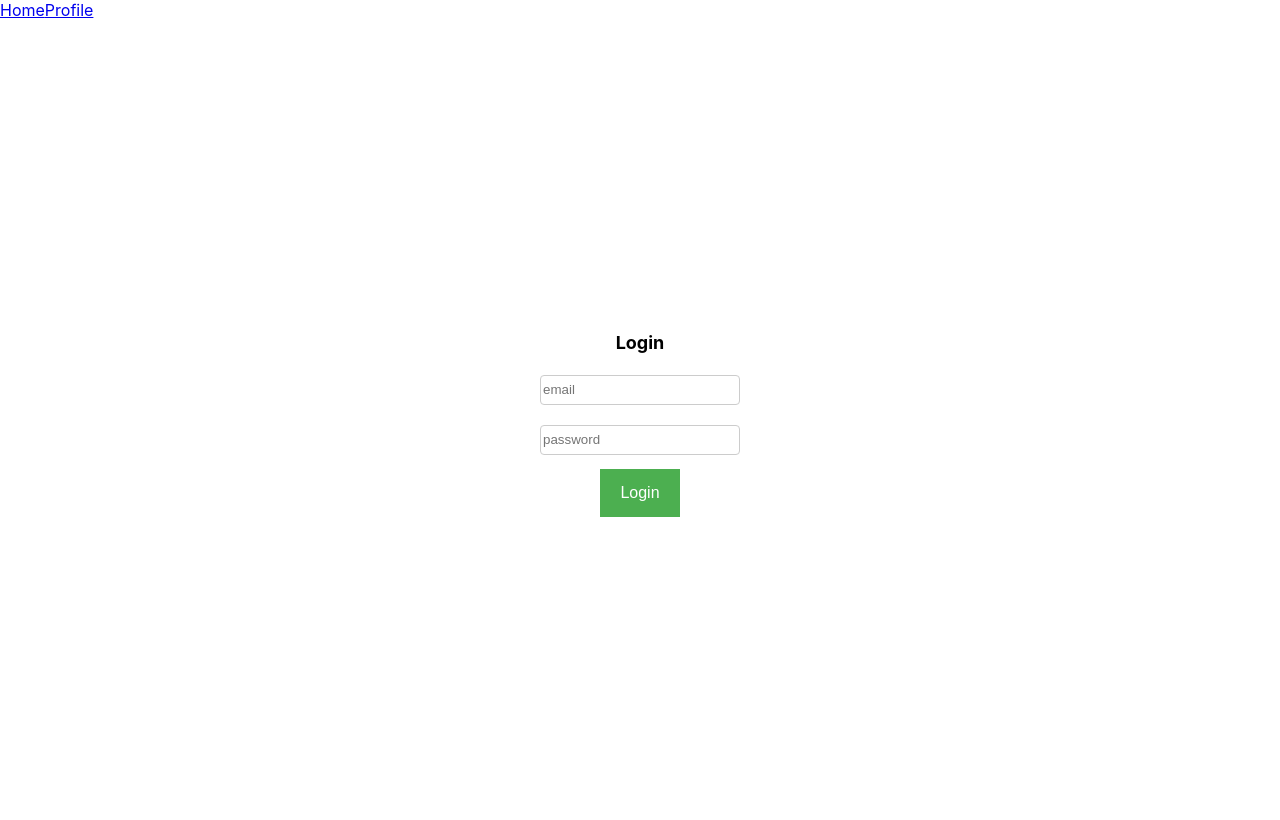
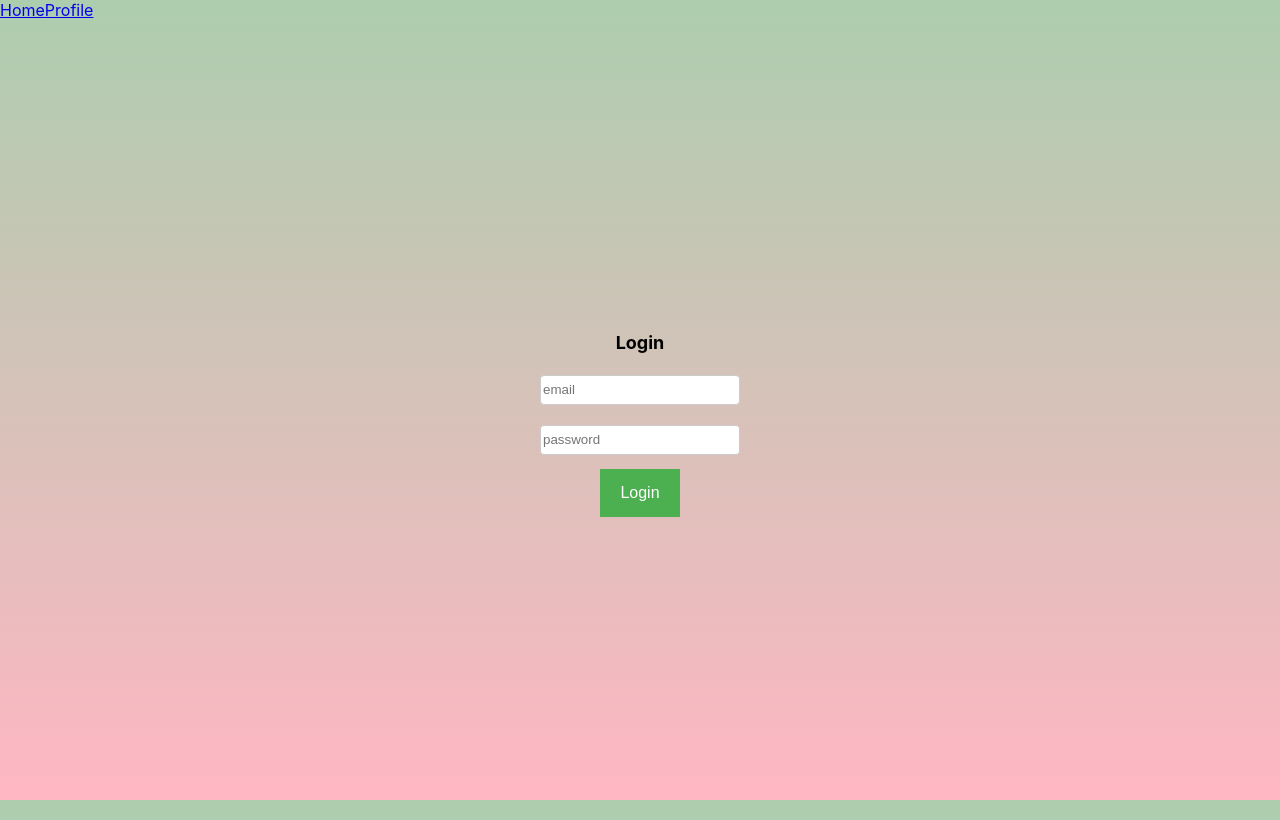
Before and after one commit to Sutteprutt1/Healthy-Thinking-GranCanaria, a React (Create React App) app: page / in a window 1280 px wide. Built offline with nearby package versions, Linux system fonts and the light colour scheme.

Commit message:
Some changed had been added

```diff
--- a/src/components/activity-card/add-button/styles.js
+++ b/src/components/activity-card/add-button/styles.js
@@ -1,7 +1,8 @@
 import styled from "styled-components";
+import { colors } from "../../globalStyles";
 
 export const Button = styled.button`
-  background-color: #4caf50;
+  background-color: ${colors.lightGreen};
   border: none;
   color: white;
   padding: 15px 20px;
--- /dev/null
+++ b/src/components/globalStyles.js
@@ -0,0 +1,25 @@
+import { createGlobalStyle } from "styled-components";
+
+// color palette
+export const colors = {
+  darkGreen: "#264653",
+  lightGreen: "#ADCDAF",
+  white: "#FFFFFF",
+  pink: "#FFB7C3",
+  yellow: "#F9A620",
+  blue: "#81B9CB",
+};
+
+export const BackgroundGradient = createGlobalStyle`
+  body {
+    background: linear-gradient(to bottom, ${colors.pink}, ${colors.white});
+    height: 100vh;
+  }
+
+`;
+
+export const LoginBackground = createGlobalStyle`
+  body {
+    background: linear-gradient(to bottom, ${colors.lightGreen}, ${colors.pink});
+    height: 100vh;
+  }`;
--- a/src/pages/home.js
+++ b/src/pages/home.js
@@ -1,6 +1,7 @@
 import { useEffect, useState } from "react";
 import { Card } from "../components/activity-card/card/card";
 import ActivityService from "../services/activity.service.js"
+import { BackgroundGradient } from "../components/globalStyles";
 
 export function Home() {
 
@@ -22,6 +23,7 @@ export function Home() {
 
   return (
     <div className="home">
+      <BackgroundGradient />
       <h1>Home</h1>
       {activity &&
         activity.map((event, index) => (
--- a/src/pages/login.js
+++ b/src/pages/login.js
@@ -1,5 +1,11 @@
 import { UserLogin } from "../components/login/login";
+import { LoginBackground } from "../components/globalStyles";
 
 export function Login() {
-  return <UserLogin />;
+  return (
+    <>
+      <LoginBackground />
+      <UserLogin />
+    </>
+  );
 }
--- a/src/pages/profile.js
+++ b/src/pages/profile.js
@@ -1,5 +1,11 @@
 import { UserProfile } from "../components/profile/profile";
+import { BackgroundGradient } from "../components/globalStyles";
 
 export function Profile() {
-  return <UserProfile />;
+  return (
+    <>
+      <BackgroundGradient />
+      <UserProfile />
+    </>
+  );
 }
```
